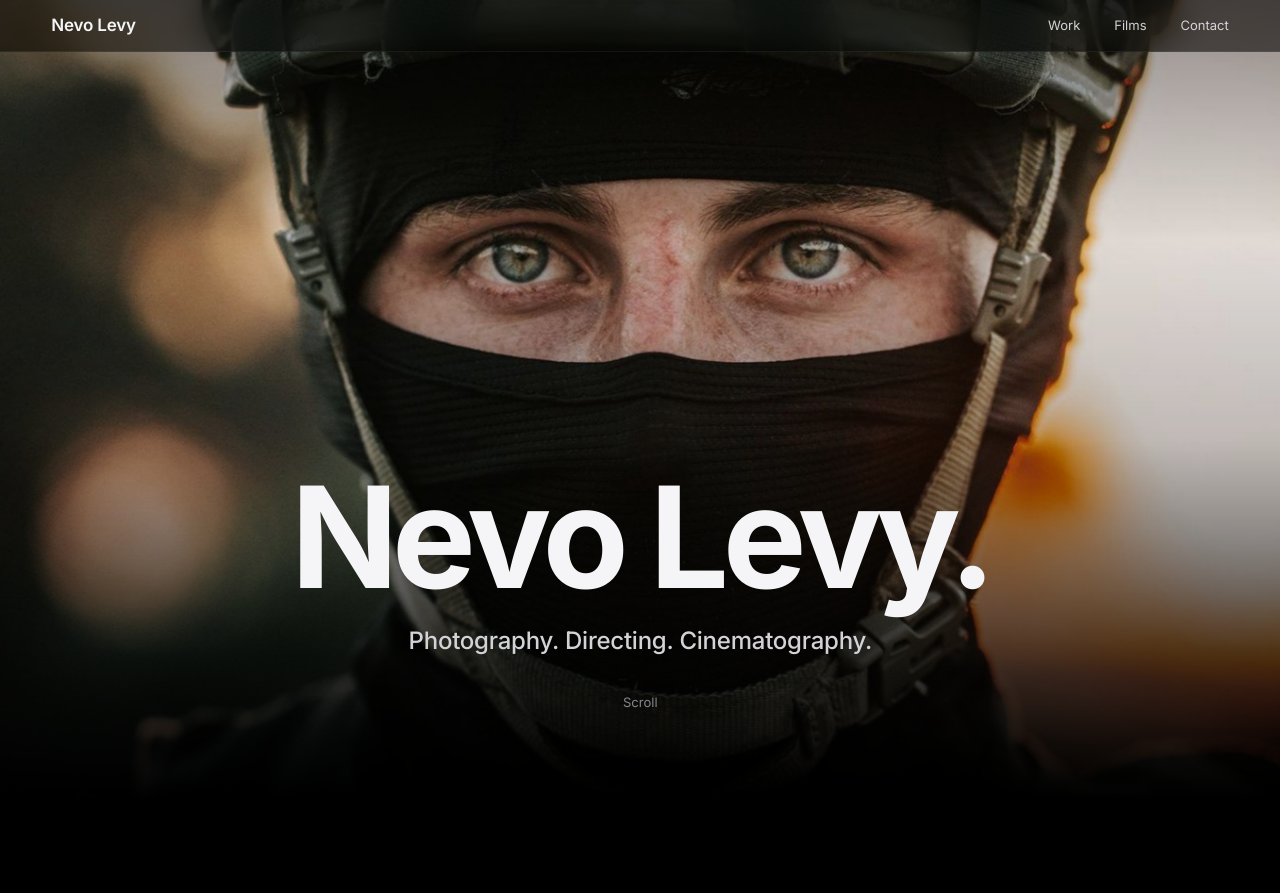
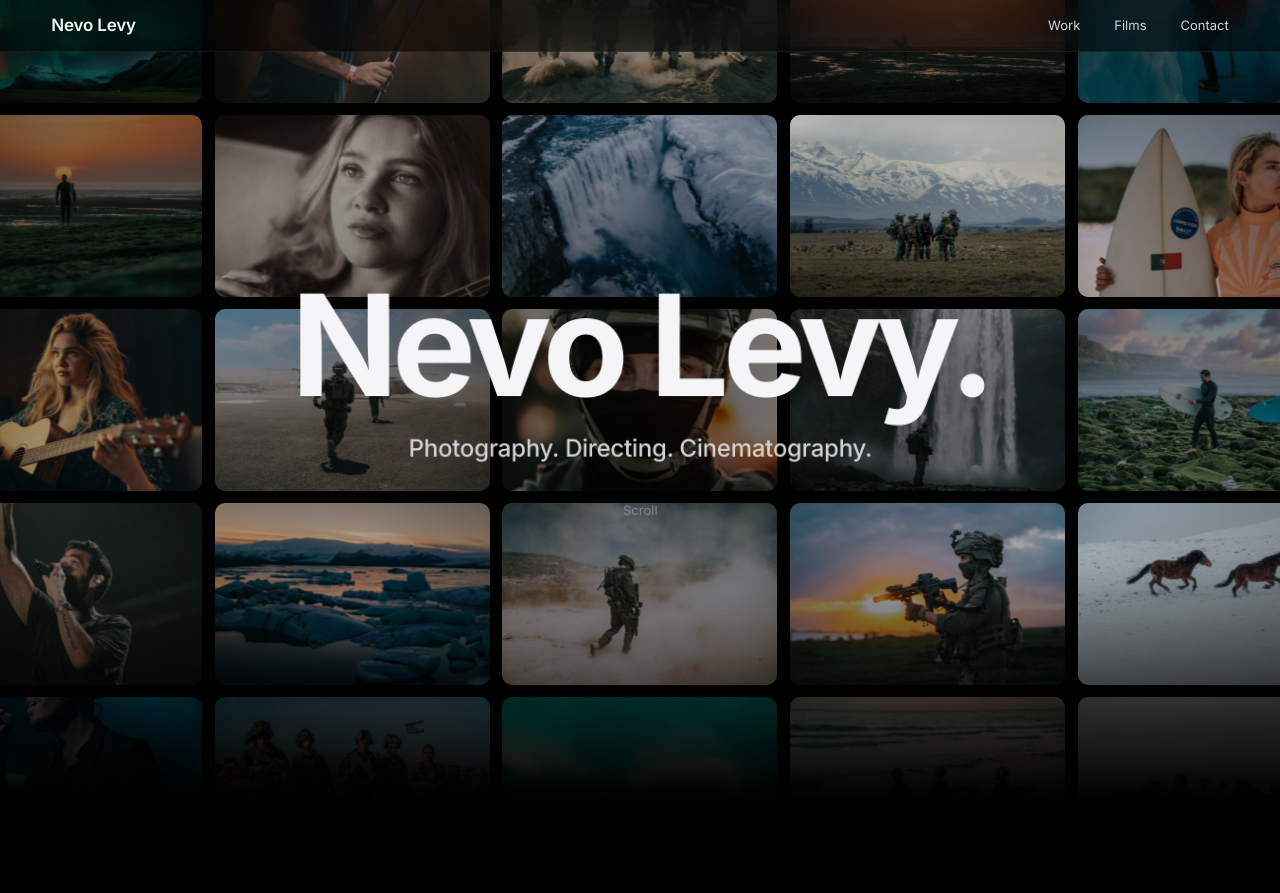
Before and after one commit to nevolevy14-del/nevolevy-site, a plain HTML site: page index.html in a window 1280 px wide. Shown: the top 893 px of the page. Drawn offline with Linux system fonts and the light colour scheme.

Commit message:
Add files via upload

```diff
--- a/content/site.json
+++ b/content/site.json
@@ -2,7 +2,33 @@
   "hero": {
     "title": "Nevo Levy.",
     "subtitle": "Photography. Directing. Cinematography.",
-    "image": "/img/military-01.jpg"
+    "image": "/img/military-01.jpg",
+    "collage": [
+      "/img/wild-03.jpg",
+      "/img/music-01.jpg",
+      "/img/military-11.jpg",
+      "/img/surf-10.jpg",
+      "/img/wild-01.jpg",
+      "/img/surf-05.jpg",
+      "/img/music-04.jpg",
+      "/img/wild-19.jpg",
+      "/img/military-04.jpg",
+      "/img/surf-03.jpg",
+      "/img/music-02.jpg",
+      "/img/military-22.jpg",
+      "/img/wild-15.jpg",
+      "/img/surf-08.jpg",
+      "/img/music-13.jpg",
+      "/img/wild-09.jpg",
+      "/img/military-24.jpg",
+      "/img/military-29.jpg",
+      "/img/wild-04.jpg",
+      "/img/music-16.jpg",
+      "/img/military-09.jpg",
+      "/img/wild-17.jpg",
+      "/img/surf-11.jpg",
+      "/img/wild-02.jpg"
+    ]
   },
   "statement": "I photograph and film people at their most real. Soldiers in the field, artists under stage light, surfers at first light, and the wild, quiet places in between.",
   "chapters": [
@@ -10,7 +36,7 @@
       "id": "military",
       "title": "Military.",
       "subtitle": "Documentary work from inside Israel’s special units.",
-      "cover": "/img/military-28.jpg",
+      "cover": "/img/military-11.jpg",
       "reel_title": "In the field",
       "reel_subtitle": "Training, operations and the people behind them.",
       "photos": [
--- a/index.html
+++ b/index.html
@@ -29,16 +29,24 @@ button{font:inherit;color:inherit}
 .nav ul{display:flex;gap:clamp(14px,3vw,34px);list-style:none;margin:0;padding:0;font-size:13px;color:#d2d2d7}
 .nav ul a{padding:14px 0;transition:color .2s}.nav ul a:hover{color:#fff}
 
-/* hero */
-.hero{height:230vh;position:relative}
-.hero .stick{position:sticky;top:0;height:100vh;overflow:hidden;display:grid;place-items:end center}
-.hero .ph{position:absolute;inset:0;will-change:transform,filter}
-.hero .ph img{width:100%;height:100%;object-fit:cover;object-position:50% 40%}
-.hero .shade{position:absolute;inset:0;background:linear-gradient(180deg,rgba(0,0,0,.35) 0%,rgba(0,0,0,0) 30%,rgba(0,0,0,.15) 55%,#000 100%)}
-.hero .copy{position:relative;text-align:center;padding:0 20px 11vh;will-change:transform,opacity}
-.hero h1{font-size:clamp(56px,11vw,168px);line-height:.95;letter-spacing:-.045em;font-weight:700;margin:0}
-.hero p{margin:18px 0 0;font-size:clamp(17px,2vw,24px);font-weight:500;color:#d2d2d7;letter-spacing:-.01em}
-.hero .cue{margin-top:34px;font-size:13px;color:var(--mute)}
+/* hero: collage of all work that zooms into one frame */
+.hero{height:340vh;position:relative}
+.hero .stick{position:sticky;top:0;height:100vh;overflow:hidden;background:#000}
+.hero .stage{position:absolute;inset:0;transform-origin:50% 50%;will-change:transform}
+.hero .tile{position:absolute;will-change:transform,opacity}
+.hero .tile .in{width:100%;height:100%;overflow:hidden;border-radius:inherit;background:#111;opacity:0;transform:translateY(48px) scale(.9)}
+.hero.ready .tile .in{animation:tin 1.3s cubic-bezier(.16,.84,.24,1) forwards;animation-delay:var(--d)}
+@keyframes tin{to{opacity:1;transform:none}}
+.hero .tile img{width:100%;height:100%;object-fit:cover;transform:scale(1.12);will-change:transform,filter}
+.hero .veil{position:absolute;inset:0;pointer-events:none;background:radial-gradient(ellipse 70% 60% at 50% 50%,rgba(0,0,0,.6) 0%,rgba(0,0,0,.22) 60%,rgba(0,0,0,.55) 100%),linear-gradient(180deg,rgba(0,0,0,0) 70%,#000 100%)}
+.hero .copy{position:absolute;inset:0;display:grid;place-content:center;text-align:center;padding:0 20px;will-change:transform,opacity}
+.hero h1{font-size:clamp(56px,11vw,168px);line-height:.95;letter-spacing:-.045em;font-weight:700;margin:0;opacity:0}
+.hero p{margin:18px 0 0;font-size:clamp(17px,2vw,24px);font-weight:500;color:#d2d2d7;letter-spacing:-.01em;opacity:0}
+.hero.ready h1{animation:hin 1.6s cubic-bezier(.16,.84,.24,1) .55s forwards}
+.hero.ready p{animation:hin 1.4s cubic-bezier(.16,.84,.24,1) .9s forwards}
+.hero.ready .cue{animation:hin 1.2s ease 1.4s forwards}
+@keyframes hin{from{opacity:0;filter:blur(16px);transform:scale(1.06)}to{opacity:1;filter:none;transform:none}}
+.hero .cue{margin-top:34px;font-size:13px;color:var(--mute);opacity:0}
 
 /* statement */
 .statement{max-width:1100px;margin:0 auto;padding:18vh max(5vw,20px) 20vh}
@@ -125,7 +133,7 @@ footer{border-top:1px solid var(--line);padding:22px max(5vw,20px);display:flex;
 }
 @media(prefers-reduced-motion:reduce){
  html{scroll-behavior:auto}.rv{opacity:1;transform:none;transition:none}
- .hero{height:100vh}.chapter .grow{height:100vh}
+ .hero{height:100vh}.hero .tile .in,.hero h1,.hero p,.hero .cue{opacity:1!important;transform:none!important;animation:none!important}.chapter .grow{height:100vh}
  .chapter .frame{width:100vw!important;height:100vh!important;border-radius:0!important}
  .statement span{color:var(--ink)}
 }
@@ -139,8 +147,8 @@ footer{border-top:1px solid var(--line);padding:22px max(5vw,20px);display:flex;
 
 <header class="hero" id="top">
   <div class="stick">
-    <div class="ph"><img id="heroImg" src="" alt=""></div>
-    <div class="shade"></div>
+    <div class="stage" id="stage"></div>
+    <div class="veil" id="veil"></div>
     <div class="copy">
       <h1 id="heroTitle"></h1>
       <p id="heroSub"></p>
@@ -191,7 +199,15 @@ const esc=s=>String(s).replace(/[&<>"']/g,c=>({'&':'&amp;','<':'&lt;','>':'&gt;'
 const reduce=matchMedia('(prefers-reduced-motion: reduce)').matches;
 
 const $=id=>document.getElementById(id);
-$('heroImg').src=S.hero.image;$('heroTitle').textContent=S.hero.title;$('heroSub').textContent=S.hero.subtitle;
+$('heroTitle').textContent=S.hero.title;$('heroSub').textContent=S.hero.subtitle;
+/* hero collage */
+const heroEl=document.querySelector('.hero'),stage=$('stage'),veil=$('veil');
+const pool=(S.hero.collage||[]).filter(Boolean);const LAND0=innerWidth>=innerHeight;const NT=LAND0?25:15,CI=LAND0?12:7;
+const pics=[];for(let i=0,k=0;i<NT;i++){if(i===CI)pics.push(S.hero.image);else{pics.push(pool.length?pool[k%pool.length]:S.hero.image);k++}}
+stage.innerHTML=pics.map((src,i)=>`<div class="tile" style="--d:${i===CI?0:(.08+((i*7)%NT)*.045).toFixed(2)}s"><div class="in"><img src="${esc(src)}" alt="" decoding="async"${i===CI?' fetchpriority="high"':''}></div></div>`).join('');
+const tiles=[...stage.children];const cImg=tiles[CI].querySelector('img');
+let ready=false;const go=()=>{if(!ready){ready=true;heroEl.classList.add('ready')}};
+cImg.complete?go():cImg.addEventListener('load',go);setTimeout(go,1800);
 $('stmt').textContent=S.statement;$('filmsTitle').textContent=S.films_title;$('filmsText').textContent=S.films_text;
 $('cTitle').textContent=S.contact.title;$('cText').textContent=S.contact.text;
 $('cWa').href='https://wa.me/'+encodeURIComponent(S.contact.phone_intl);$('cTel').href='tel:+'+encodeURIComponent(S.contact.phone_intl);
@@ -258,7 +274,18 @@ const io=new IntersectionObserver(es=>es.forEach(x=>{if(x.isIntersecting){x.targ
 document.querySelectorAll('.rv').forEach(el=>io.observe(el));
 
 /* scroll scenes */
-const hero=document.querySelector('.hero'),hph=hero.querySelector('.ph'),hcopy=hero.querySelector('.copy');
+const hero=heroEl,hcopy=hero.querySelector('.copy');
+let L={};
+const layout=()=>{
+ const vw=innerWidth,vh=innerHeight,land=vw>=vh;const cols=NT===25?5:3,rows=5;
+ let tw=cols===5?vw*.215:vw*.42,th=land?tw*.66:tw*1.28;const g=Math.max(10,tw*.045);
+ const k=Math.max(1,(vh*1.06)/(rows*th+(rows-1)*g),(vw*1.06)/(cols*tw+(cols-1)*g));tw*=k;th*=k;
+ const cr=Math.floor(rows/2),cc=Math.floor(cols/2);
+ tiles.forEach((t,i)=>{const r=Math.floor(i/cols),c=i%cols;const x=vw/2+(c-cc)*(tw+g)-tw/2,y=vh/2+(r-cr)*(th+g)-th/2;
+  Object.assign(t.style,{left:x+'px',top:y+'px',width:tw+'px',height:th+'px',borderRadius:Math.round(tw*.035)+'px'});t._r=r-cr});
+ L={tw,th,sFull:Math.max(vw/tw,vh/th)*1.005};
+};
+layout();
 const chs=[...document.querySelectorAll('.chapter .grow')].map(g=>({g,f:g.querySelector('.frame'),img:g.querySelector('.frame img'),t:g.querySelector('.title')}));
 const clamp=(v,a=0,b=1)=>Math.min(b,Math.max(a,v));
 const ease=t=>1-Math.pow(1-t,3);
@@ -266,8 +293,12 @@ let ticking=false;
 const frame=()=>{
  ticking=false;const vh=innerHeight,vw=innerWidth;
  const hr=hero.getBoundingClientRect();const hp=clamp(-hr.top/(hr.height-vh));
- hph.style.transform=`scale(${1.18-.18*ease(hp)})`;hph.style.filter=`brightness(${1-.45*hp})`;
- hcopy.style.opacity=1-clamp((hp-.35)/.4);hcopy.style.transform=`translateY(${-60*hp}px)`;
+ const zt=ease(clamp((hp-.1)/.62));const sc=1+(L.sFull-1)*zt;
+ stage.style.transform=`scale(${sc})`;
+ tiles.forEach((t,i)=>{if(i===CI){t.style.borderRadius=`${Math.round(L.tw*.035*(1-zt))}px`;const im=t.querySelector('img');im.style.transform=`scale(${1.12-.12*zt})`;im.style.filter=`brightness(${1-.42*clamp((hp-.74)/.26)})`;return}
+  const dir=t._r===0?0:(t._r%2?1:-1);t.style.transform=`translate3d(${dir*hp*L.tw*.32}px,0,0)`;t.style.opacity=1-clamp((zt-.3)/.45)});
+ veil.style.opacity=1-.75*zt;
+ hcopy.style.opacity=1-clamp((hp-.04)/.16);hcopy.style.transform=`translateY(${-70*clamp(hp/.2)}px) scale(${1-.06*clamp(hp/.2)})`;
  const sr=st.getBoundingClientRect();const sp=clamp((vh*.85-sr.top)/(sr.height+vh*.3));
  const on=Math.round(sp*words.length);words.forEach((w,i)=>w.classList.toggle('on',i<on));
  for(const c of chs){
@@ -278,8 +309,8 @@ const frame=()=>{
   c.t.style.opacity=clamp((p-.45)/.3);c.t.style.transform=`translateY(${30*(1-clamp((p-.45)/.3))}px)`;
  }
 };
-if(!reduce){addEventListener('scroll',()=>{if(!ticking){ticking=true;requestAnimationFrame(frame)}},{passive:true});addEventListener('resize',frame);frame()}
-else{chs.forEach(c=>c.t.style.opacity=1)}
+if(!reduce){addEventListener('scroll',()=>{if(!ticking){ticking=true;requestAnimationFrame(frame)}},{passive:true});addEventListener('resize',()=>{layout();frame()});frame()}
+else{chs.forEach(c=>c.t.style.opacity=1);addEventListener('resize',layout)}
 })();
 </script>
 </body>
```
Also changed, not shown: 1 other file.
